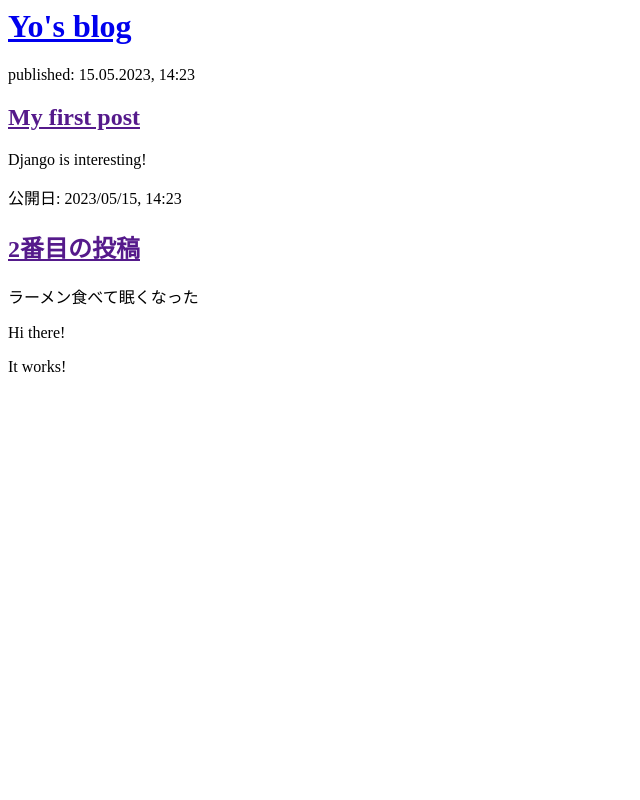
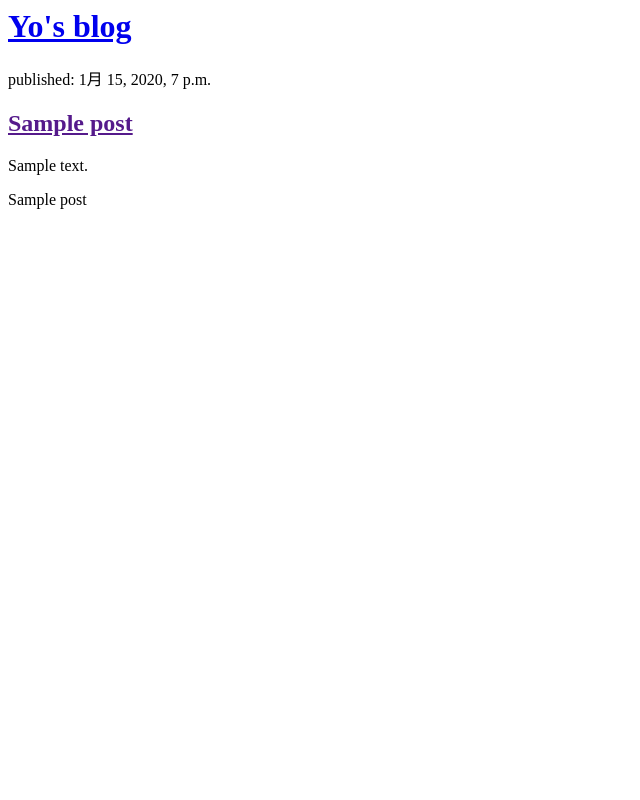
Before and after one commit to KobayashiYoh/django-girls, a Django app: page / in a window 1280 px wide. Shown: the whole page, without its empty margins (0-640 px from the left). Run offline with Django 3.2, Linux system fonts and the light colour scheme; tables that the repository leaves empty hold one stand-in row (values such as "Sample post").

Commit message:
post_listで投稿を表示

```diff
--- a/blog/templates/blog/post_list.html
+++ b/blog/templates/blog/post_list.html
@@ -7,18 +7,13 @@
             <h1><a href="/">Yo's blog</a></h1>
         </div>
 
-        <div>
-            <p>published: 15.05.2023, 14:23</p>
-            <h2><a href="">My first post</a></h2>
-            <p>Django is interesting!</p>
-        </div>
-
-        <div>
-            <p>公開日: 2023/05/15, 14:23</p>
-            <h2><a href="">2番目の投稿</a></h2>
-            <p>ラーメン食べて眠くなった</p>
-        </div>
-        <p>Hi there!</p>
-        <p>It works!</p>
+        {% for post in posts %}
+            <div>
+                <p>published: {{post.published_at}}</p>
+                <h2><a href="">{{post.title}}</a></h2>
+                <p>{{post.text|linebreaksbr}}</p>
+            </div>
+            {{ post }}
+        {% endfor %}
     </body>
 </html>
--- a/blog/views.py
+++ b/blog/views.py
@@ -1,5 +1,8 @@
 from django.shortcuts import render
+from django.utils import timezone
+from .models import Post
 
 # Create your views here.
 def post_list(request):
-    return render(request, 'blog/post_list.html', {})
+    posts = Post.objects.filter(published_at__lte=timezone.now()).order_by('published_at')
+    return render(request, 'blog/post_list.html', {'posts': posts})
```
